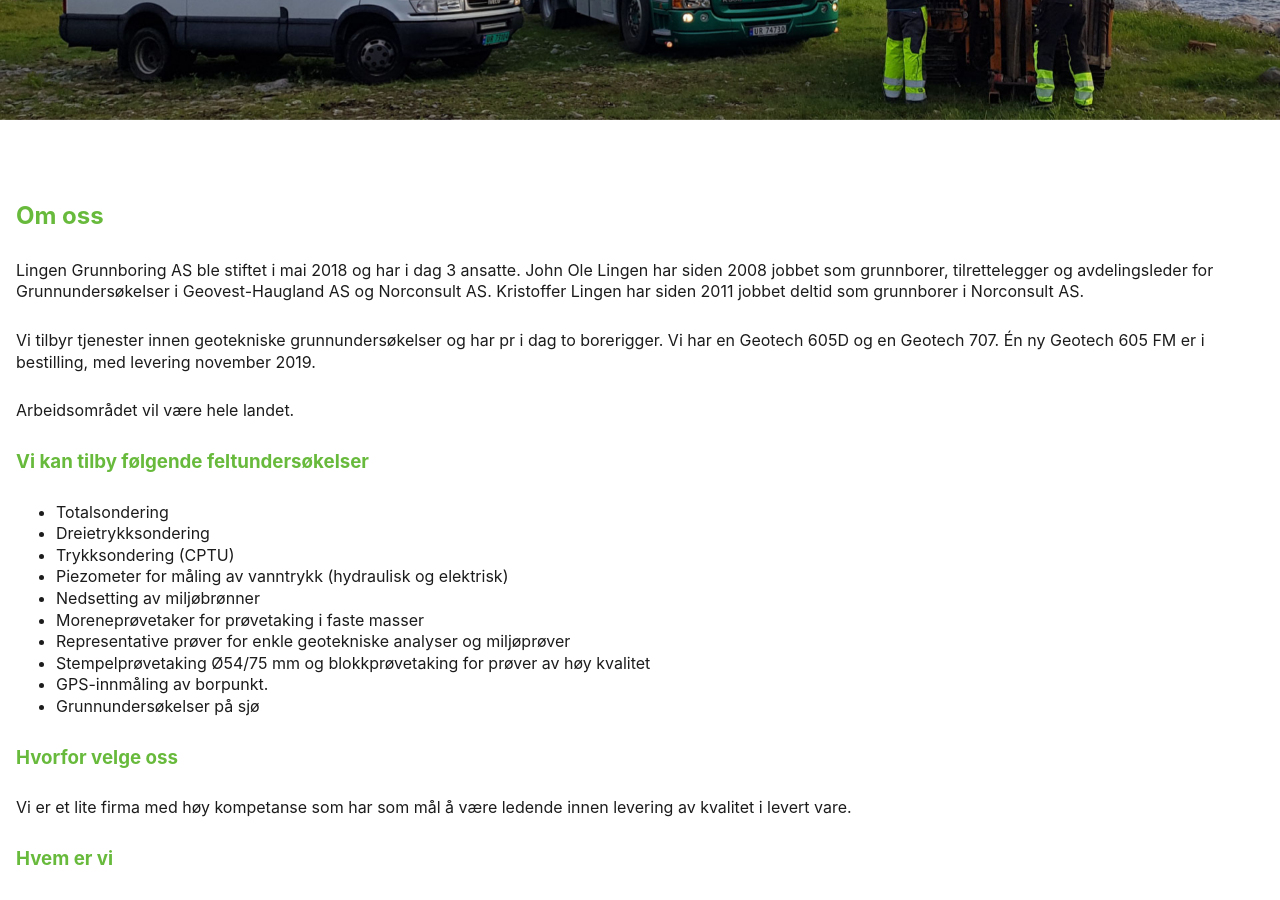
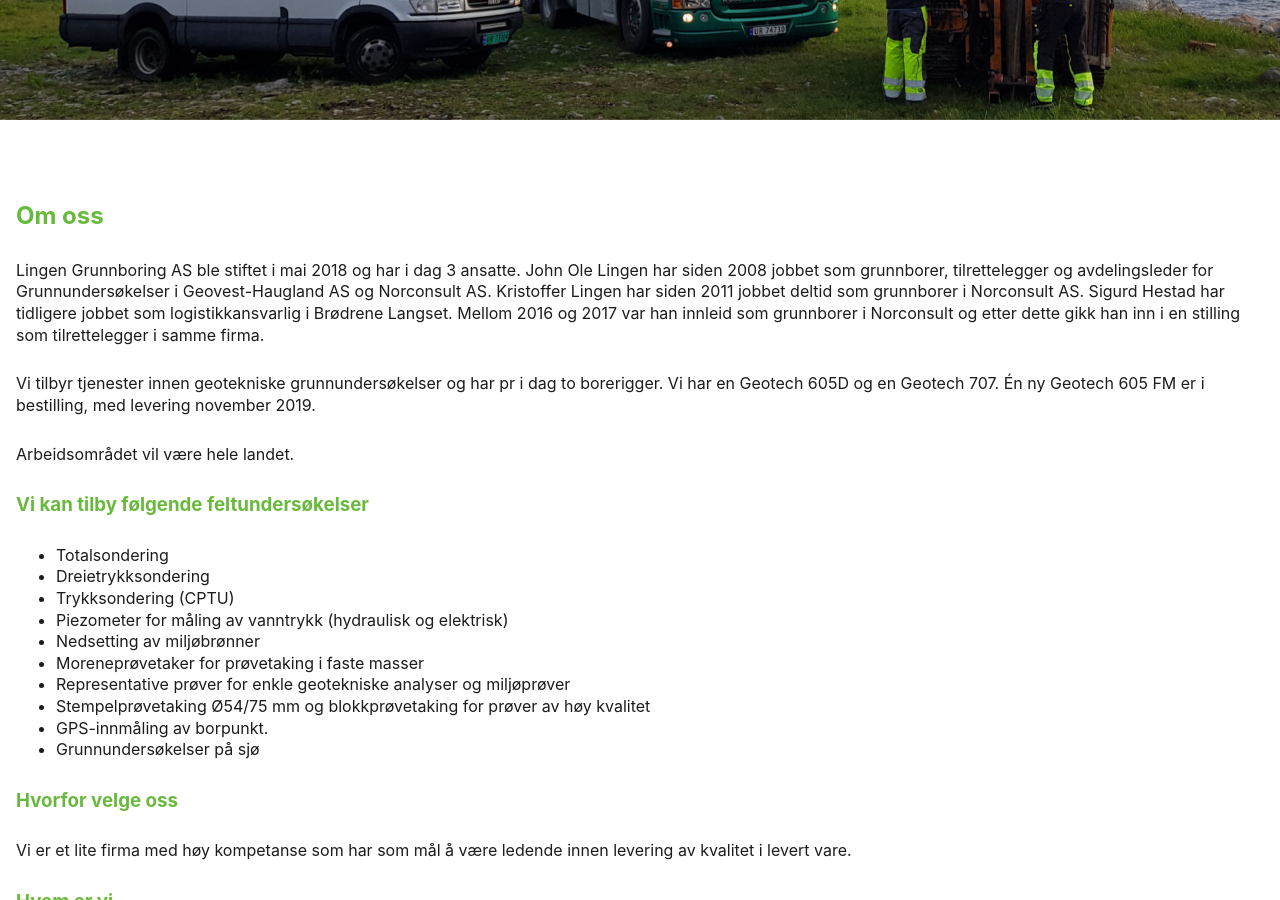
Before and after one commit to lbrlno/lingengrunnboring, a Jekyll site: the page built from src/om.md, in a window 1280 px wide and 900 px high, scrolled down 501 px. Built offline with Jekyll 4.4.1, drawn with Linux system fonts in a browser that asks for light colours; some web fonts are replaced; comment, search, counter and statistics services are not loaded.

Commit message:
Update om.md

```diff
--- a/src/om.md
+++ b/src/om.md
@@ -7,7 +7,8 @@ featuredImage: /assets/img/featured.jpg
 
 ## Om oss
 
-Lingen Grunnboring AS ble stiftet i mai 2018 og har i dag 3 ansatte. John Ole Lingen har siden 2008 jobbet som grunnborer, tilrettelegger og avdelingsleder for Grunnundersøkelser i Geovest-Haugland AS og Norconsult AS. Kristoffer Lingen har siden 2011 jobbet deltid som grunnborer i Norconsult AS.
+Lingen Grunnboring AS ble stiftet i mai 2018 og har i dag 3 ansatte. John Ole Lingen har siden 2008 jobbet som grunnborer, tilrettelegger og avdelingsleder for Grunnundersøkelser i Geovest-Haugland AS og Norconsult AS. Kristoffer Lingen har siden 2011 jobbet deltid som grunnborer i Norconsult AS. Sigurd Hestad har tidligere jobbet som logistikkansvarlig i Brødrene
+Langset. Mellom 2016 og 2017 var han innleid som grunnborer i Norconsult og etter dette gikk han inn i en stilling som tilrettelegger i samme firma.
 
 Vi tilbyr tjenester innen geotekniske grunnundersøkelser og har pr i dag to borerigger. Vi har en Geotech 605D og en Geotech 707. Én ny Geotech 605 FM er i bestilling, med levering november 2019.
 
```
